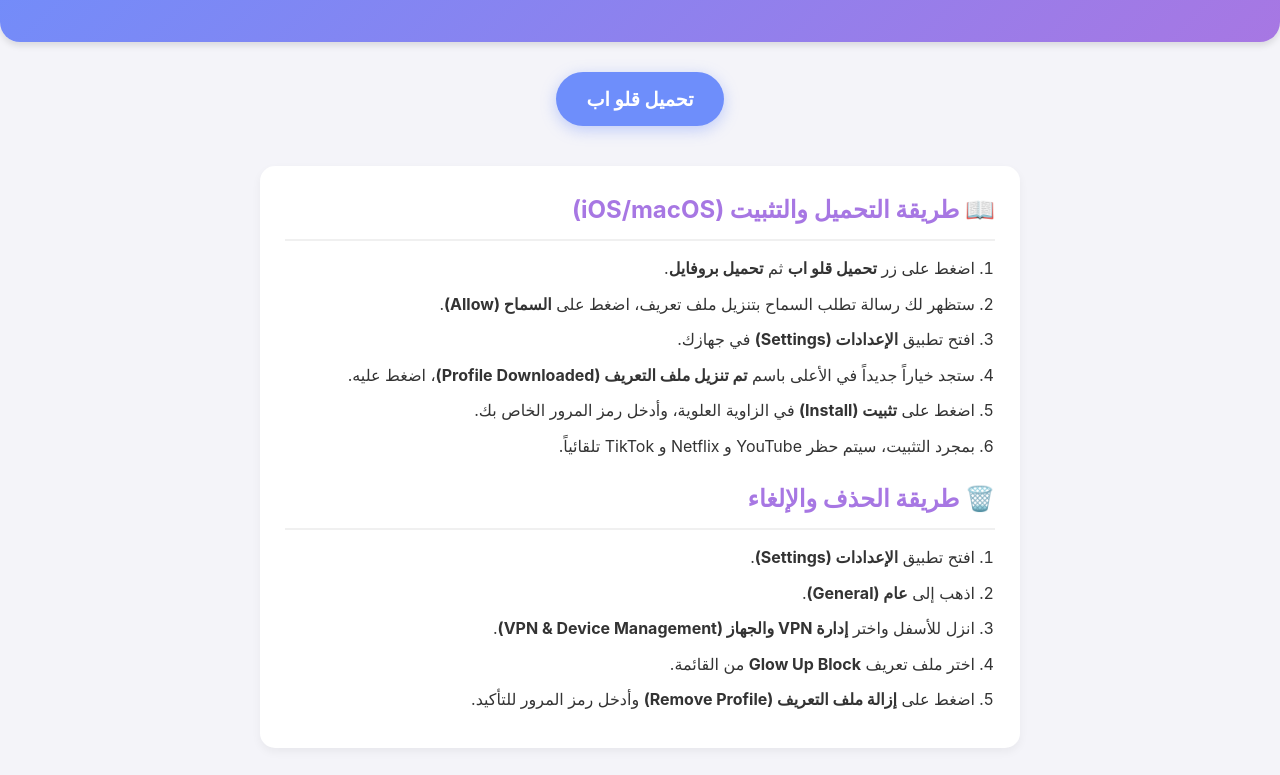
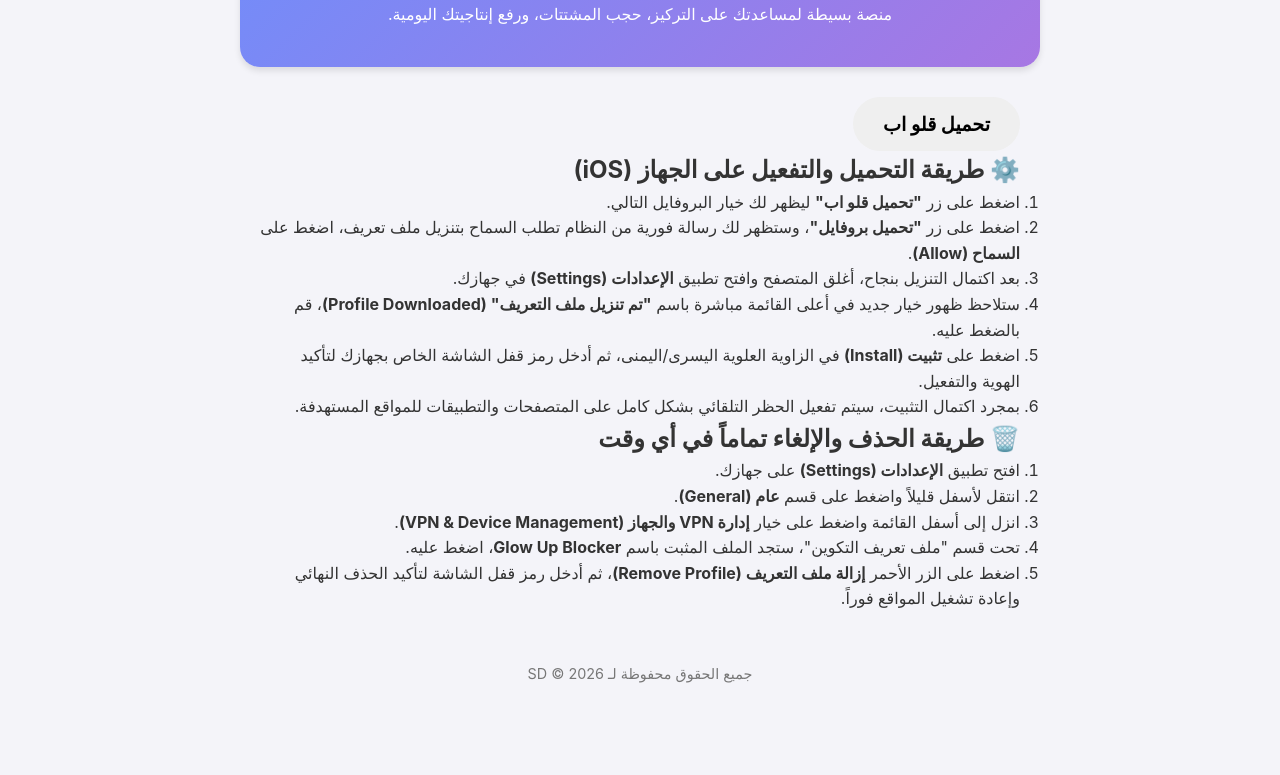
Before and after one commit to sosaskze143/Flask, a plain HTML site: page index.html in a window 1280 px wide. Shown: the part 138-913 px from the top of the page. After the commit the page ends 843 px from the top, so only its background shows below. Drawn offline with Linux system fonts and the light colour scheme.

Commit message:
Update index.html

```diff
--- a/index.html
+++ b/index.html
@@ -3,48 +3,58 @@
 <head>
     <meta charset="UTF-8">
     <meta name="viewport" content="width=device-width, initial-scale=1.0">
-    <title>موقع Glow Up</title>
+    <title>Glow Up - تخلص من المشتتات الرقمية</title>
     <link rel="stylesheet" href="style.css">
 </head>
 <body>
-
+    <div class="container">
         <header>
-        <h1>🌟 Glow Up</h1>
-        <p>ابدأ رحلة التغيير وتخلص من المشتتات الرقمية.</p>
+            <div class="logo">🌟 Glow Up</div>
+            <h1>مرحباً بك في رحلة التغيير</h1>
+            <p>منصة بسيطة لمساعدتك على التركيز، حجب المشتتات، ورفع إنتاجيتك اليومية.</p>
         </header>
 
         <main>
-        <div class="action-section">
-            <button id="downloadGlowUpBtn" class="btn primary-btn">تحميل قلو اب</button>
-            <button id="downloadProfileBtn" class="btn secondary-btn hidden">تحميل بروفايل (VPN)</button>
+            <div class="card action-card">
+                <div id="step1">
+                    <button id="btnGlowUp" class="btn btn-primary">تحميل قلو اب</button>
+                </div>
+                <div id="step2" class="hidden">
+                    <p class="step-notice">🎉 خطوة ممتازة! الآن قم بتنزيل ملف التكوين للحجب الفوري:</p>
+                    <button id="btnProfile" class="btn btn-success">تحميل بروفايل (VPN/DNS)</button>
+                </div>
             </div>
 
-        <div class="instructions-section">
-            <h2>📖 طريقة التحميل والتثبيت (iOS/macOS)</h2>
-            <ol>
-                <li>اضغط على زر <strong>تحميل قلو اب</strong> ثم <strong>تحميل بروفايل</strong>.</li>
-                <li>ستظهر لك رسالة تطلب السماح بتنزيل ملف تعريف، اضغط على <strong>السماح (Allow)</strong>.</li>
-                <li>افتح تطبيق <strong>الإعدادات (Settings)</strong> في جهازك.</li>
-                <li>ستجد خياراً جديداً في الأعلى باسم <strong>تم تنزيل ملف التعريف (Profile Downloaded)</strong>، اضغط عليه.</li>
-                <li>اضغط على <strong>تثبيت (Install)</strong> في الزاوية العلوية، وأدخل رمز المرور الخاص بك.</li>
-                <li>بمجرد التثبيت، سيتم حظر YouTube و Netflix و TikTok تلقائياً.</li>
+            <div class="card instructions-card">
+                <div class="section-title">
+                    <h2>⚙️ طريقة التحميل والتفعيل على الجهاز (iOS)</h2>
+                </div>
+                <ol class="steps-list">
+                    <li>اضغط على زر <strong class="highlight">"تحميل قلو اب"</strong> ليظهر لك خيار البروفايل التالي.</li>
+                    <li>اضغط على زر <strong class="highlight">"تحميل بروفايل"</strong>، وستظهر لك رسالة فورية من النظام تطلب السماح بتنزيل ملف تعريف، اضغط على <strong>السماح (Allow)</strong>.</li>
+                    <li>بعد اكتمال التنزيل بنجاح، أغلق المتصفح وافتح تطبيق <strong>الإعدادات (Settings)</strong> في جهازك.</li>
+                    <li>ستلاحظ ظهور خيار جديد في أعلى القائمة مباشرة باسم <strong>"تم تنزيل ملف التعريف" (Profile Downloaded)</strong>، قم بالضغط عليه.</li>
+                    <li>اضغط على <strong>تثبيت (Install)</strong> في الزاوية العلوية اليسرى/اليمنى، ثم أدخل رمز قفل الشاشة الخاص بجهازك لتأكيد الهوية والتفعيل.</li>
+                    <li>بمجرد اكتمال التثبيت، سيتم تفعيل الحظر التلقائي بشكل كامل على المتصفحات والتطبيقات للمواقع المستهدفة.</li>
                 </ol>
 
-            <h2>🗑️ طريقة الحذف والإلغاء</h2>
-            <ol>
-                <li>افتح تطبيق <strong>الإعدادات (Settings)</strong>.</li>
-                <li>اذهب إلى <strong>عام (General)</strong>.</li>
-                <li>انزل للأسفل واختر <strong>إدارة VPN والجهاز (VPN & Device Management)</strong>.</li>
-                <li>اختر ملف تعريف <strong>Glow Up Block</strong> من القائمة.</li>
-                <li>اضغط على <strong>إزالة ملف التعريف (Remove Profile)</strong> وأدخل رمز المرور للتأكيد.</li>
+                <div class="section-title">
+                    <h2>🗑️ طريقة الحذف والإلغاء تماماً في أي وقت</h2>
+                </div>
+                <ol class="steps-list delete-list">
+                    <li>افتح تطبيق <strong>الإعدادات (Settings)</strong> على جهازك.</li>
+                    <li>انتقل لأسفل قليلاً واضغط على قسم <strong>عام (General)</strong>.</li>
+                    <li>انزل إلى أسفل القائمة واضغط على خيار <strong>إدارة VPN والجهاز (VPN & Device Management)</strong>.</li>
+                    <li>تحت قسم "ملف تعريف التكوين"، ستجد الملف المثبت باسم <strong>Glow Up Blocker</strong>، اضغط عليه.</li>
+                    <li>اضغط على الزر الأحمر <strong>إزالة ملف التعريف (Remove Profile)</strong>، ثم أدخل رمز قفل الشاشة لتأكيد الحذف النهائي وإعادة تشغيل المواقع فوراً.</li>
                 </ol>
             </div>
         </main>
 
         <footer>
-        <p>تم التصميم بواسطة SD &copy; 2026</p>
+            <p>جميع الحقوق محفوظة لـ SD &copy; 2026</p>
         </footer>
-
+    </div>
     <script src="script.js"></script>
 </body>
 </html>
```
Lines whose indentation alone changed are shown as unchanged.
